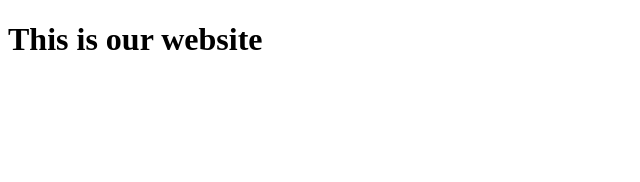
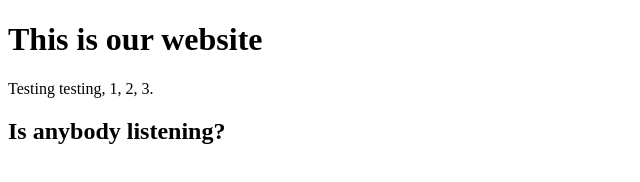
Before and after one commit to smtsuchi/python_prework, a plain HTML site: page index.html in a window 1280 px wide. Shown: the whole page, without its empty margins (0-640 px from the left). Drawn offline with Linux system fonts and the light colour scheme.

Commit message:
andrew's commit

```diff
--- a/index.html
+++ b/index.html
@@ -8,5 +8,7 @@
 </head>
 <body>
     <h1>This is our website</h1>
+    <p>Testing testing, 1, 2, 3.</p>
+    <h2>Is anybody listening?</h2>
 </body>
 </html>
```
